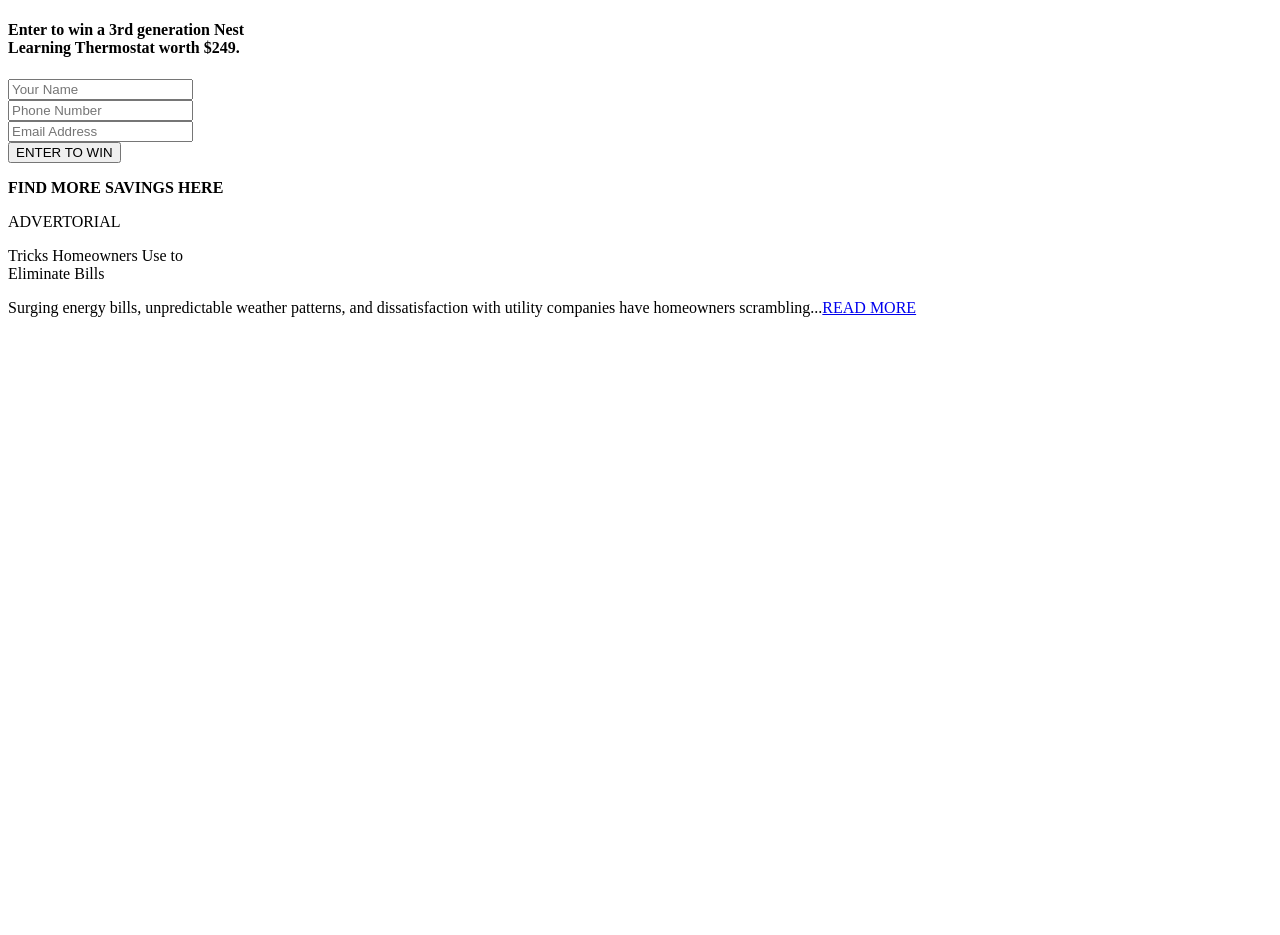
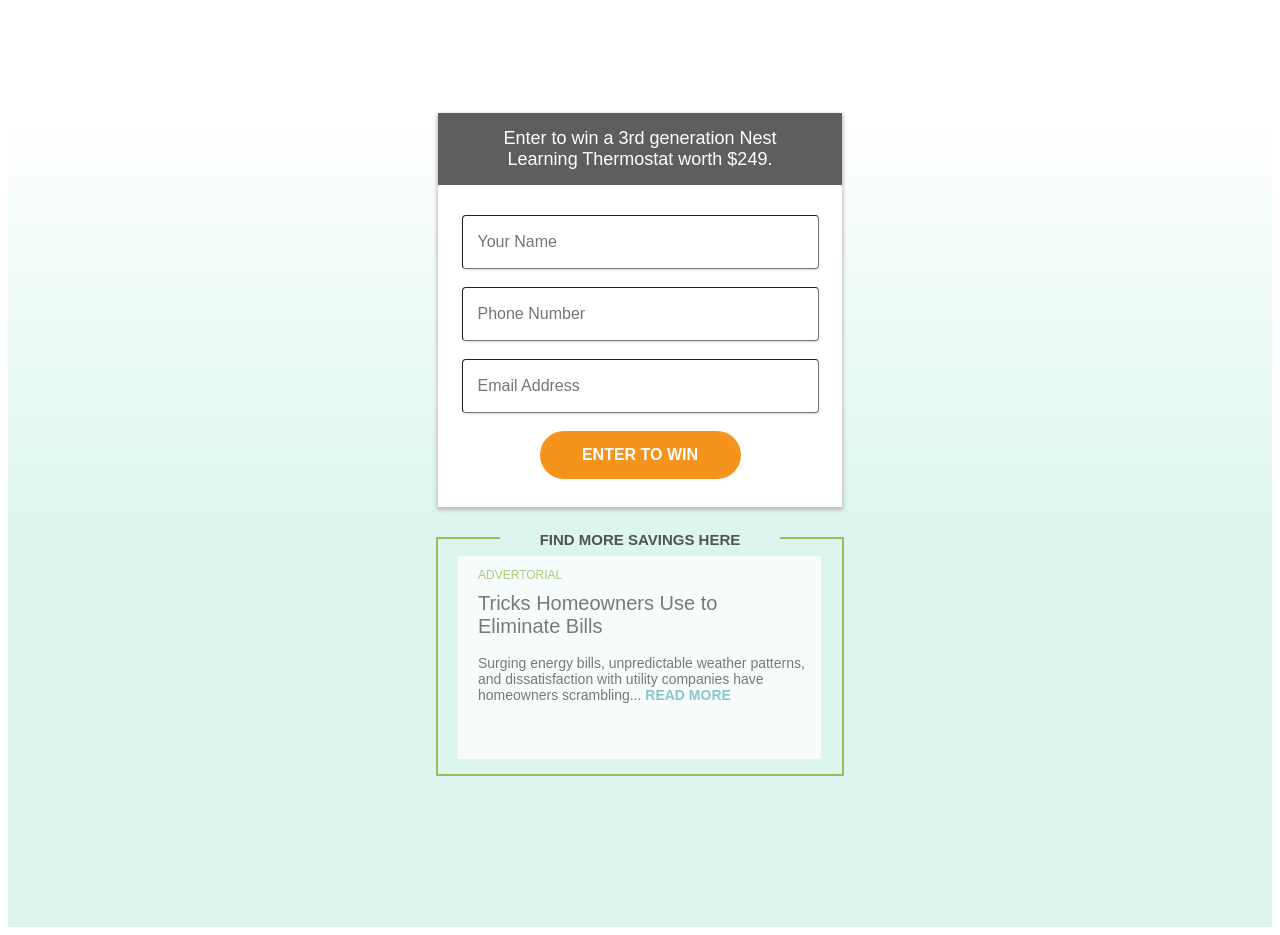
Before and after one commit to jolizbish/landingPage, a plain HTML site: page index.html in a window 1280 px wide. Before the commit the page ends 800 px from the top, so only its background shows below. Drawn offline with nearby package versions, Linux system fonts and the light colour scheme.

Commit message:
Implement styling refinements closer to the sketch specs

```diff
--- a/index.html
+++ b/index.html
@@ -3,14 +3,14 @@
   <head>
     <meta charset="utf-8">
     <meta name="viewport" content="width=device-width">
-    <title>repl.it</title>
-    <link href="index.css" rel="stylesheet" type="text/css" />
+    <title>Landing Page</title>
+    <link href="style.css" rel="stylesheet" type="text/css" />
     <script src="https://ajax.googleapis.com/ajax/libs/jquery/3.2.1/jquery.min.js"></script>
   </head>
   <body>
     <div id="upper-body">
       <form>
-        <h4>Enter to win a 3rd generation Nest<br>Learning Thermostat worth $249.</h4>
+        <p id="form-header">Enter to win a 3rd generation Nest<br>Learning Thermostat worth $249.</p>
         <input type="text" id="name" placeholder="Your Name" required><br>
         <input type="text" id="phone" placeholder="Phone Number" required><br>
         <input type="email" id="email" placeholder="Email Address" required><br>
@@ -19,15 +19,18 @@
     </div>
     <div id="lower-body">
       <div id="copy">
-        <p id="border-text"><b>FIND MORE SAVINGS HERE</b></p>
+        <p id="border-text">FIND MORE SAVINGS HERE</p>
         <div id="inner-copy">
           <p id="ad">ADVERTORIAL</p>
           <p id="copy-title">Tricks Homeowners Use to<br>Eliminate Bills</p>
-          <p id="copy-text">Surging energy bills, unpredictable weather patterns, and dissatisfaction with utility companies have homeowners scrambling...<a href="http://www.bankrate.com/finance/smart-spending/10-ways-to-save-money-on-your-utility-bill-1.aspx">READ MORE</a></p>
+          <p id="copy-text">Surging energy bills, unpredictable weather patterns, and dissatisfaction with utility companies have homeowners scrambling...
+            <a id="link" href="http://www.bankrate.com/finance/smart-spending/10-ways-to-save-money-on-your-utility-bill-1.aspx">READ MORE</a>
+          </p>
       </div>
     </div>
 
     </div>
+    <script src="https://ajax.googleapis.com/ajax/libs/jquery/3.1.0/jquery.min.js"></script>
     <script src="index.js"></script>
   </body>
 </html>
--- a/index.js
+++ b/index.js
@@ -1,5 +1,4 @@
-var $ = require("jquery");
-
+// Input Validation helper functions
 function checkPhone(string) {
   var number = string.split('').filter((char) => !isNaN(parseInt(char)));
   if (number.length < 10 || number.length > 10) {
@@ -33,7 +32,6 @@
 }
 
 
-
 $(document).ready(function(e) {
 
   $("form").submit(function(e) {
@@ -48,6 +46,7 @@
       var email = checkEmail($('#email').val());
 
       if (first && last && phone && email) {
+        // if user data is valid, assign to formData and submit ajax request (callback)
         formData = {
           FormVO:{
             firstName: first,
@@ -69,6 +68,7 @@
           }
         });
       } else {
+        // if user data invalid, do not submit request with incomplete data.
         console.log('incomplete form')
       }
   });
--- a/style.css
+++ b/style.css
@@ -1,19 +1,20 @@
 #upper-body {
   background: linear-gradient(to bottom, white, rgba(220, 246, 239, 1));
-  display: block;
   padding-bottom: 10px;
 }
 
-h4 {
+#form-header {
   display: block;
   padding: 15px 15px 15px 15px;
   margin-left: auto;
   margin-right: auto;
+  margin-top: 0px;
+  margin-bottom: 0px;
   text-align: center;
   color: white;
   background-color: #5e5e5e;
-  font-family: Helvetica, Sans-Serif;
-  font-size: 13px;
+  font-family: Arial, Sans-Serif;
+  font-size: 18px;
 }
 
 h4:hover {
@@ -21,11 +22,11 @@
 }
 
 form {
-  width: 275px;
-  box-shadow: 0px 0px 10px 0px #00b0b2;
+  width: 404px;
+  height: 394px;
+  box-shadow: 0px 2px 4px 1px #BDB9B9;
   display: block;
-  padding-bottom: 20px;
-  margin-top: 10%;
+  margin-top: 113px;
   margin-left: auto;
   margin-right: auto;
   background-color: white;
@@ -33,26 +34,50 @@
 
 button {
   color: white;
-  background-color: orange;
-  height: 36px;
-  width: 45%;
+  background-color: #F6931D;
+  height: 48px;
+  width: 201px;
   padding: 10px 20px 10px 20px;
   border-width: 0px;
-  border-radius: 18px;
+  border-radius: 24px;
+  font-style: Arial;
+  font-size: 16px;
+  font-weight: bold;
   display: block;
   margin-left: auto;
+  margin-bottom: 30px;
   margin-right: auto;
 }
 
 input {
   display: block;
-  padding: 10px;
-  border-radius: 3px;
-  border-color: #cfd4d4;
-  border-top-width: 1px;
+  font-size: 16px;
+  font-family: Arial;
+  color: #747375;
+  border-radius: 4px;
+  border-width: 1px;
+  margin-bottom: 0px;
   margin-left: auto;
   margin-right: auto;
-  width: 75%;
+  padding-left: 15px;
+  width: 338px;
+  height: 50px;
+  box-shadow: 0px 1px 2px 0px #D8D8D8;
+}
+
+#name {
+  margin-top: 30px;
+  margin-bottom: 0px;
+}
+
+#phone {
+  margin-top: 0px;
+  margin-bottom: 0px;
+}
+
+#email {
+  margin-top: 0px;
+  margin-bottom: 0px;
 }
 
 input:valid {
@@ -60,63 +85,86 @@
 }
 
 #lower-body {
-  background: rgba(220, 246, 239, 1);
-  display: block;
+  background-color: rgba(220, 246, 239, 1);
   padding-top: 10px;
   height: 400px;
 }
 
 #copy {
-  width: 275px;
+  width: 404px;
+  height: 235px;
   display: block;
   margin-left: auto;
   margin-right: auto;
   margin-top: 10px;
-  border: solid #7ab443 1px;
+  border: solid #A0BC57 2px;
 }
 
 #border-text {
-  font-size: 11px;
-  font-family: Helvetica, Sans-Serif;
-  width: 70%;
+  font-size: 15px;
+  font-family: Arial, Sans-Serif;
+  font-weight: bold;
+  color: #545253;
+  width: 240px;
+  padding-left: 20px;
+  padding-right: 20px;
   margin-left: auto;
   margin-right: auto;
-  margin-top: -3%;
+  position: relative;
+  top: -8px;
+  margin-top: 0px;
+  margin-bottom: 0px;
   background-color: #dcf6ef;
-  display: block;
+  /*display: block;*/
   text-align: center;
 }
 
 #inner-copy {
-  background-color: rgba(255,255,255, 0.6);
-  margin-left: 15px;
-  margin-right: 15px;
-  padding-right: 15px;
-  padding-left: 15px;
-  padding-top: 10px;
-  margin-bottom: 10px;
-  font-family: Helvetica, Sans-Serif;
+  background-color: #FFFFFF;
+  opacity: .75;
+  height: 203px;
+  width: 363px;
+  margin-left: 20px;
+  /*margin-right: 20px;*/
+  font-family: Arial, Sans-Serif;
+  font-size: 14px;
+  color: #545253;
 }
 
 #copy-title {
-  font-size: 13px;
+  font-size: 20px;
+  font-style: Arial;
+  margin-left: 20px;
   margin-top: 4px;
   margin-bottom: 8px;
-  color: #5e5e5e;
+  padding-top: 6px;
+  color: #545253;
 }
 
 #copy-text {
- font-size: 10px;
+ font-size: 14px;
  margin-top: 0px;
+ margin-left: 20px;
+ padding-top: 9px;
  padding-bottom: 40px;
- color: #5e5e5e;
- font-family: Helvetica, Sans-Serif;
+ color: #545253;
+ font-family: Arial, Sans-Serif;
 }
 
 #ad {
-  font-size: 10px;
+  font-size: 12px;
   margin-top: 0px;
   margin-bottom: 0px;
-  color: #7ab443;
-  font-family: Helvetica, Sans-Serif;
+  margin-left: 20px;
+  padding-top: 12px;
+  color: #A0BC57;
+  font-family: Arial, Sans-Serif;
 }
+
+#link {
+  font-size: 14px;
+  color: #6EB7C2;
+  font-family: Arial;
+  font-weight: bold;
+  text-decoration: none;
+}
```
